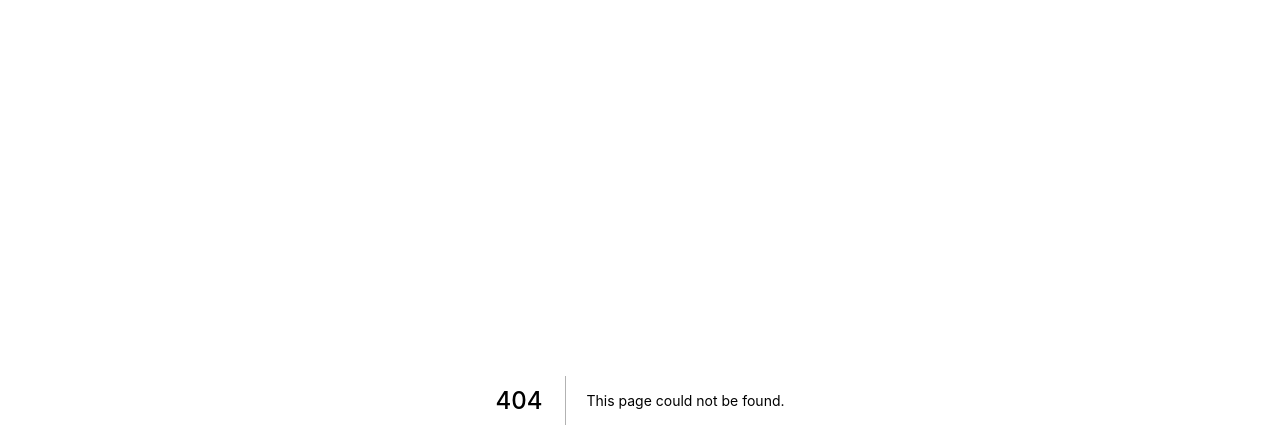
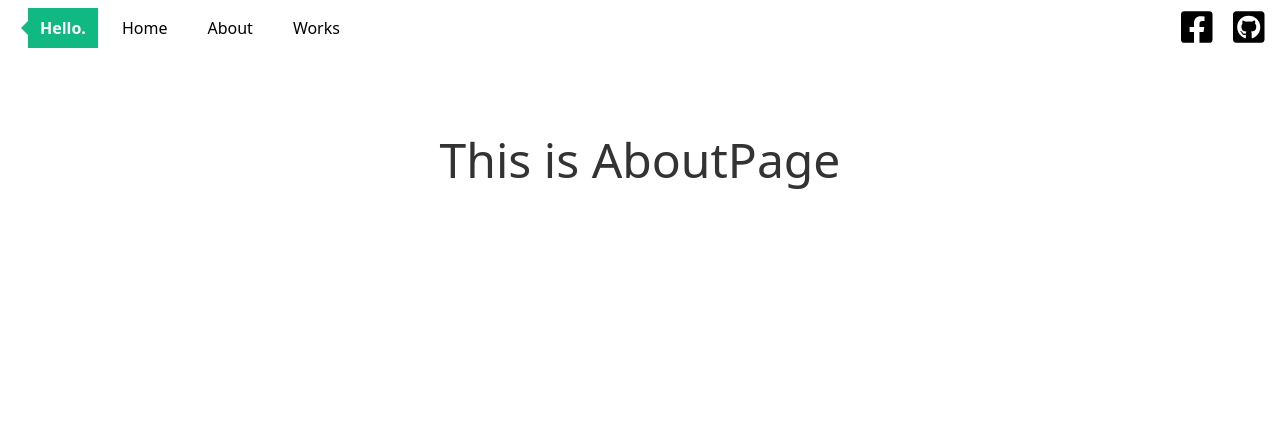
Before and after one commit to rokumura7/rokumura7.github.io, a Next.js app: page /about in a window 1280 px wide. Before the commit this address had no page. Shown: the top 448 px of the page. Built offline with nearby package versions, Linux system fonts and the light colour scheme.

Commit message:
fix layout

```diff
--- /dev/null
+++ b/components/containers/layouts/Layout.tsx
@@ -0,0 +1,14 @@
+import Header from '../organisms/Header'
+
+export interface LayoutProps {
+  children: JSX.Element
+}
+
+const Layout = (props: LayoutProps) => (
+  <div>
+    <Header />
+    {props.children}
+  </div>
+)
+
+export default Layout
--- a/components/containers/organisms/Header.tsx
+++ b/components/containers/organisms/Header.tsx
@@ -1,11 +1,17 @@
+import Link from 'next/link'
 import Bubble from '../../components/atoms/Bubble'
 import Icon from '../../components/atoms/Icon'
 
 const Header = () => (
-  <header>
-    <nav className="flex items-center p-2 pr-4">
-      <div className="flex-grow">
+  <header className="bg-white">
+    <nav className="flex items-center px-4 py-2">
+      <div className="mr-6">
         <Bubble label="Hello." />
+      </div>
+      <div className="flex-grow justify-between space-x-10">
+        <Link href="/">Home</Link>
+        <Link href="/about">About</Link>
+        <span>Works</span>
       </div>
       <div>
         <div className="justify-between space-x-5">
--- /dev/null
+++ b/components/containers/pages/AboutPage.tsx
@@ -0,0 +1,11 @@
+import Layout from '../layouts/Layout'
+
+const AboutPage = () => (
+  <Layout>
+    <div className="py-20">
+      <h1 className="text-5xl text-center text-accent-1">This is AboutPage</h1>
+    </div>
+  </Layout>
+)
+
+export default AboutPage
--- /dev/null
+++ b/components/containers/pages/IndexPage.tsx
@@ -0,0 +1,13 @@
+import Layout from '../layouts/Layout'
+
+const IndexPage = () => (
+  <Layout>
+    <div className="py-20">
+      <h1 className="text-5xl text-center text-accent-1">
+        Next.js + Tailwind CSS
+      </h1>
+    </div>
+  </Layout>
+)
+
+export default IndexPage
--- /dev/null
+++ b/pages/about.tsx
@@ -0,0 +1,5 @@
+import AboutPage from '../components/containers/pages/AboutPage'
+
+const About = () => <AboutPage />
+
+export default About
--- a/pages/index.tsx
+++ b/pages/index.tsx
@@ -1,14 +1,5 @@
-import Header from '../components/containers/organisms/Header'
+import IndexPage from '../components/containers/pages/IndexPage'
 
-const Index = () => (
-  <div>
-    <Header />
-    <div className="py-20">
-      <h1 className="text-5xl text-center text-accent-1">
-        Next.js + Tailwind CSS
-      </h1>
-    </div>
-  </div>
-)
+const Index = () => <IndexPage />
 
 export default Index
```
Also changed, not shown: tsconfig.json (+7 -1 lines), tailwind.config.js (renamed from tailwind.config.ts).
